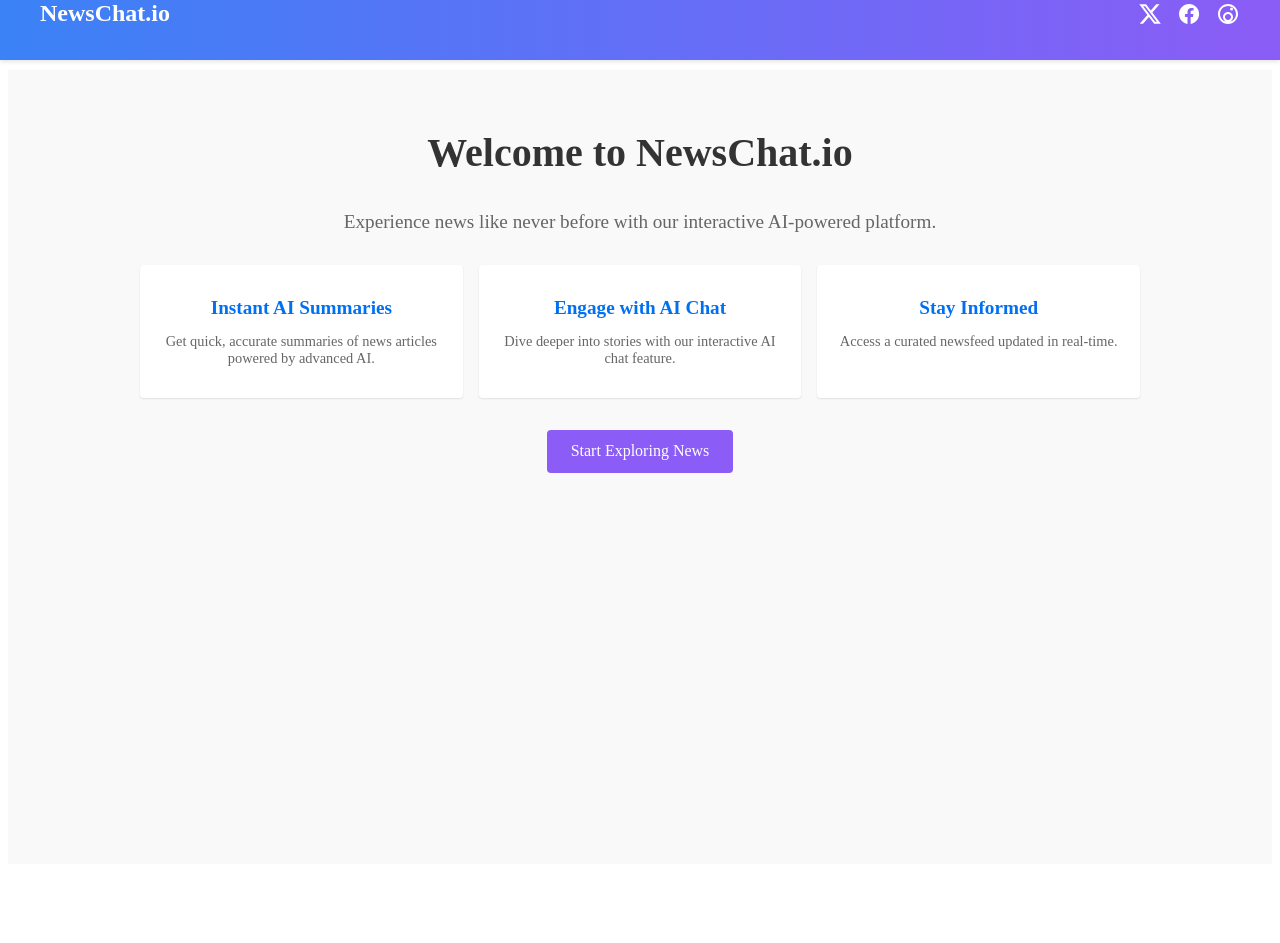
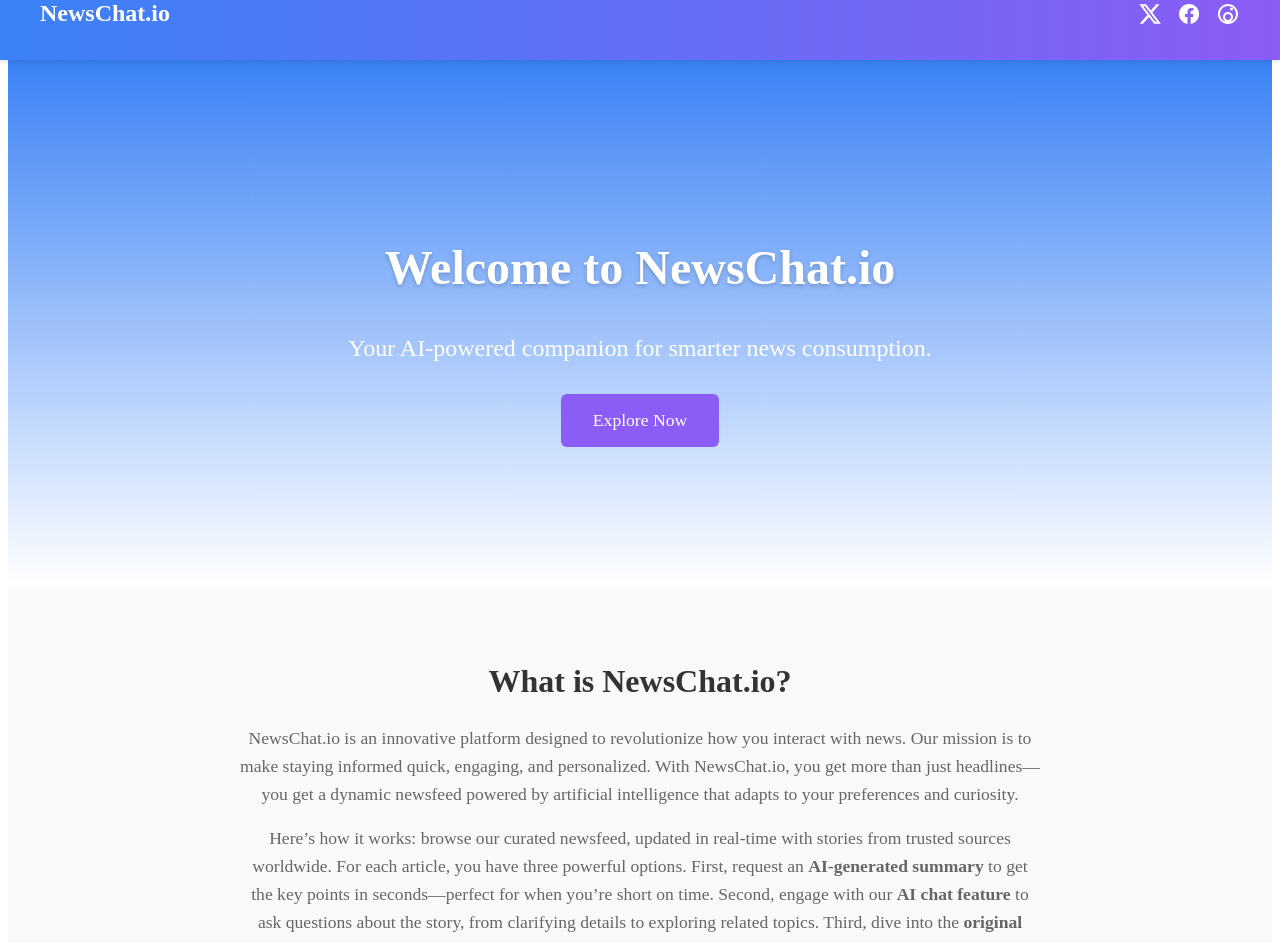
Before and after one commit to rll472/news-query, a Next.js app: page / in a window 1280 px wide. Shown: the top 943 px of the page. Before the commit the page ends 872 px from the top, so only its background shows below. Built offline with nearby package versions, Linux system fonts and the light colour scheme.

Commit message:
Updated landing page

```diff
--- a/src/app/page.jsx
+++ b/src/app/page.jsx
@@ -1,4 +1,3 @@
-// src/app/page.jsx
 import React from "react";
 import Head from "next/head";
 import Link from "next/link";
@@ -15,111 +14,89 @@
         <title>NewsChat.io - Your AI-Powered News Companion</title>
         <meta
           name="description"
-          content="Discover NewsChat.io, an interactive platform offering AI-powered news summaries and chats."
+          content="Discover NewsChat.io, an interactive platform offering AI-powered news summaries, chat-based exploration, and access to original articles."
         />
       </Head>
       <div>
+        {/* Navbar (unchanged) */}
         <nav style={styles.navbar}>
           <div style={styles.navbarContent}>
             <span style={styles.navTitle}>NewsChat.io</span>
             <div style={styles.socialLinks}>
-              <a
-                href="https://twitter.com"
-                target="_blank"
-                rel="noopener noreferrer"
-                style={styles.socialLink}
-              >
-                <svg
-                  width="24"
-                  height="24"
-                  viewBox="0 0 24 24"
-                  fill="none"
-                  xmlns="http://www.w3.org/2000/svg"
-                >
-                  <path
-                    d="M18.244 2.25h3.308l-7.227 8.26 8.502 11.24H16.17l-5.214-6.817L4.99 21.75H1.68l7.73-8.835L1.254 2.25H8.08l4.713 6.231zm-1.161 17.52h1.833L7.084 4.126H5.117z"
-                    fill="#fff"
-                  />
+              <a href="https://twitter.com" target="_blank" rel="noopener noreferrer" style={styles.socialLink}>
+                <svg width="24" height="24" viewBox="0 0 24 24" fill="none" xmlns="http://www.w3.org/2000/svg">
+                  <path d="M18.244 2.25h3.308l-7.227 8.26 8.502 11.24H16.17l-5.214-6.817L4.99 21.75H1.68l7.73-8.835L1.254 2.25H8.08l4.713 6.231zm-1.161 17.52h1.833L7.084 4.126H5.117z" fill="#fff" />
                 </svg>
               </a>
-              <a
-                href="https://facebook.com"
-                target="_blank"
-                rel="noopener noreferrer"
-                style={styles.socialLink}
-              >
-                <svg
-                  width="24"
-                  height="24"
-                  viewBox="0 0 24 24"
-                  fill="none"
-                  xmlns="http://www.w3.org/2000/svg"
-                >
-                  <path
-                    d="M12 2.04c-5.5 0-9.96 4.46-9.96 9.96 0 5.01 3.67 9.16 8.47 9.88v-6.99h-2.54v-2.89h2.54v-2.2c0-2.51 1.49-3.89 3.78-3.89 1.09 0 2.23.19 2.23.19v2.46h-1.25c-1.24 0-1.63.77-1.63 1.56v1.88h2.77l-.44 2.89h-2.33v6.99c4.8-.72 8.47-4.87 8.47-9.88 0-5.5-4.46-9.96-9.96-9.96z"
-                    fill="#fff"
-                  />
+              <a href="https://facebook.com" target="_blank" rel="noopener noreferrer" style={styles.socialLink}>
+                <svg width="24" height="24" viewBox="0 0 24 24" fill="none" xmlns="http://www.w3.org/2000/svg">
+                  <path d="M12 2.04c-5.5 0-9.96 4.46-9.96 9.96 0 5.01 3.67 9.16 8.47 9.88v-6.99h-2.54v-2.89h2.54v-2.2c0-2.51 1.49-3.89 3.78-3.89 1.09 0 2.23.19 2.23.19v2.46h-1.25c-1.24 0-1.63.77-1.63 1.56v1.88h2.77l-.44 2.89h-2.33v6.99c4.8-.72 8.47-4.87 8.47-9.88 0-5.5-4.46-9.96-9.96-9.96z" fill="#fff" />
                 </svg>
               </a>
-              <a
-                href="https://instagram.com"
-                target="_blank"
-                rel="noopener noreferrer"
-                style={styles.socialLink}
-              >
-                <svg
-                  width="24"
-                  height="24"
-                  viewBox="0 0 24 24"
-                  fill="none"
-                  xmlns="http://www.w3.org/2000/svg"
-                >
-                  <path
-                    d="M12 2C6.477 2 2 6.477 2 12s4.477 10 10 10 10-4.477 10-10S17.523 2 12 2zm0 18c-4.41 0-8-3.59-8-8s3.59-8 8-8 8 3.59 8 8-3.59 8-8 8zm3.536-11.464a1.5 1.5 0 1 0 0-3 1.5 1.5 0 0 0 0 3zm-3.536 1.464c-2.761 0-5 2.239-5 5s2.239 5 5 5 5-2.239 5-5-2.239-5-5-5zm0 8c-1.657 0-3-1.343-3-3s1.343-3 3-3 3 1.343 3 3-1.343 3-3 3z"
-                    fill="#fff"
-                  />
+              <a href="https://instagram.com" target="_blank" rel="noopener noreferrer" style={styles.socialLink}>
+                <svg width="24" height="24" viewBox="0 0 24 24" fill="none" xmlns="http://www.w3.org/2000/svg">
+                  <path d="M12 2C6.477 2 2 6.477 2 12s4.477 10 10 10 10-4.477 10-10S17.523 2 12 2zm0 18c-4.41 0-8-3.59-8-8s3.59-8 8-8 8 3.59 8 8-3.59 8-8 8zm3.536-11.464a1.5 1.5 0 1 0 0-3 1.5 1.5 0 0 0 0 3zm-3.536 1.464c-2.761 0-5 2.239-5 5s2.239 5 5 5 5-2.239 5-5-2.239-5-5-5zm0 8c-1.657 0-3-1.343-3-3s1.343-3 3-3 3 1.343 3 3-1.343 3-3 3z" fill="#fff" />
                 </svg>
               </a>
             </div>
           </div>
         </nav>
-        <div style={landingStyles.container}>
-          <h1 style={landingStyles.title}>Welcome to NewsChat.io</h1>
-          <p style={landingStyles.subtitle}>
-            Experience news like never before with our interactive AI-powered
-            platform.
+
+        {/* Hero Section */}
+        <section style={landingStyles.hero}>
+          <h1 style={landingStyles.heroTitle}>Welcome to NewsChat.io</h1>
+          <p style={landingStyles.heroSubtitle}>
+            Your AI-powered companion for smarter news consumption.
           </p>
+          <Link href="/news" style={landingStyles.ctaButton}>
+            Explore Now
+          </Link>
+        </section>
+
+        {/* What We Do Section */}
+        <section style={landingStyles.whatWeDo}>
+          <h2 style={landingStyles.sectionTitle}>What is NewsChat.io?</h2>
+          <p style={landingStyles.sectionText}>
+            NewsChat.io is an innovative platform designed to revolutionize how you interact with news. Our mission is to make staying informed quick, engaging, and personalized. With NewsChat.io, you get more than just headlines—you get a dynamic newsfeed powered by artificial intelligence that adapts to your preferences and curiosity.
+          </p>
+          <p style={landingStyles.sectionText}>
+            Here’s how it works: browse our curated newsfeed, updated in real-time with stories from trusted sources worldwide. For each article, you have three powerful options. First, request an <strong>AI-generated summary</strong> to get the key points in seconds—perfect for when you’re short on time. Second, engage with our <strong>AI chat feature</strong> to ask questions about the story, from clarifying details to exploring related topics. Third, dive into the <strong>original article</strong> for the full experience, all seamlessly linked within the platform.
+          </p>
+          <p style={landingStyles.sectionText}>
+            Whether you’re a busy professional needing quick updates, a curious reader wanting deeper insights, or someone who loves staying ahead of the news cycle, NewsChat.io has you covered. Our AI technology ensures summaries are concise yet comprehensive, while the chat feature lets you explore news on your terms. Plus, our platform is designed to be intuitive, visually appealing, and accessible across devices, so you can stay informed wherever you are.
+          </p>
+        </section>
+
+        {/* Features Section */}
+        <section style={landingStyles.featuresContainer}>
+          <h2 style={landingStyles.sectionTitle}>Why Choose NewsChat.io?</h2>
           <div style={landingStyles.features}>
             <div style={landingStyles.featureCard}>
-              <h2 style={landingStyles.featureTitle}>Instant AI Summaries</h2>
+              <h3 style={landingStyles.featureTitle}>Instant AI Summaries</h3>
               <p style={landingStyles.featureText}>
-                Get quick, accurate summaries of news articles powered by
-                advanced AI.
+                Save time with concise, accurate summaries of any article, powered by cutting-edge AI.
               </p>
             </div>
             <div style={landingStyles.featureCard}>
-              <h2 style={landingStyles.featureTitle}>Engage with AI Chat</h2>
+              <h3 style={landingStyles.featureTitle}>Interactive AI Chat</h3>
               <p style={landingStyles.featureText}>
-                Dive deeper into stories with our interactive AI chat feature.
+                Ask questions and explore stories deeper with our smart AI companion.
               </p>
             </div>
             <div style={landingStyles.featureCard}>
-              <h2 style={landingStyles.featureTitle}>Stay Informed</h2>
+              <h3 style={landingStyles.featureTitle}>Real-Time Newsfeed</h3>
               <p style={landingStyles.featureText}>
-                Access a curated newsfeed updated in real-time.
+                Stay updated with a curated feed of the latest news from around the globe.
               </p>
             </div>
           </div>
-          <Link href="/news" style={landingStyles.ctaButton}>
-            Start Exploring News
-          </Link>
-        </div>
+        </section>
       </div>
     </>
   );
 }
 
-// Reuse navbar styles from newsfeed
+// Navbar styles (unchanged)
 const styles = {
   navbar: {
     position: "fixed",
@@ -157,59 +134,94 @@
   },
 };
 
-// Landing page-specific styles
+// Updated landing page styles
 const landingStyles = {
-  container: {
-    marginTop: "70px",
-    padding: "2rem",
-    backgroundColor: "#f9f9f9",
-    minHeight: "calc(100vh - 70px)",
+  hero: {
+    marginTop: "60px",
+    padding: "4rem 2rem",
+    background: "linear-gradient(to bottom, #3B82F6, #ffffff)",
+    textAlign: "center",
+    color: "#fff",
+    minHeight: "50vh",
     display: "flex",
     flexDirection: "column",
+    justifyContent: "center",
     alignItems: "center",
+  },
+  heroTitle: {
+    fontSize: "3rem",
+    fontWeight: "bold",
+    marginBottom: "1rem",
+    textShadow: "0 2px 4px rgba(0,0,0,0.2)",
+  },
+  heroSubtitle: {
+    fontSize: "1.5rem",
+    marginBottom: "2rem",
+    maxWidth: "600px",
+  },
+  whatWeDo: {
+    padding: "3rem 2rem",
+    backgroundColor: "#f9f9f9",
     textAlign: "center",
   },
-  title: {
-    fontSize: "2.5rem",
-    marginBottom: "1rem",
+  sectionTitle: {
+    fontSize: "2rem",
+    fontWeight: "bold",
     color: "#333",
+    marginBottom: "1.5rem",
   },
-  subtitle: {
-    fontSize: "1.2rem",
-    marginBottom: "2rem",
+  sectionText: {
+    fontSize: "1.1rem",
     color: "#666",
+    maxWidth: "800px",
+    margin: "0 auto 1rem",
+    lineHeight: "1.6",
+  },
+  featuresContainer: {
+    padding: "3rem 2rem",
+    backgroundColor: "#fff",
+    textAlign: "center",
   },
   features: {
     display: "grid",
     gridTemplateColumns: "repeat(auto-fit, minmax(250px, 1fr))",
-    gap: "1rem",
-    maxWidth: "1000px",
-    marginBottom: "2rem",
+    gap: "2rem",
+    maxWidth: "1200px",
+    margin: "0 auto",
   },
   featureCard: {
     backgroundColor: "#fff",
-    padding: "1rem",
-    borderRadius: "4px",
-    boxShadow: "0 1px 2px rgba(0,0,0,0.1)",
+    padding: "1.5rem",
+    borderRadius: "8px",
+    boxShadow: "0 4px 6px rgba(0,0,0,0.1)",
+    transition: "transform 0.3s",
+    ":hover": {
+      transform: "translateY(-5px)",
+    },
   },
   featureTitle: {
-    fontSize: "1.2rem",
-    marginBottom: "0.5rem",
-    color: "#0070f3",
+    fontSize: "1.3rem",
+    fontWeight: "600",
+    color: "#3B82F6",
+    marginBottom: "0.75rem",
   },
   featureText: {
-    fontSize: "0.9rem",
-    color: "#666",
+    fontSize: "1rem",
+    color: "#555",
+    lineHeight: "1.5",
   },
   ctaButton: {
-    padding: "0.8rem 1.5rem",
-    fontSize: "1rem",
+    padding: "1rem 2rem",
+    fontSize: "1.1rem",
     backgroundColor: "#8B5CF6",
     color: "#fff",
     border: "none",
-    borderRadius: "4px",
+    borderRadius: "6px",
     textDecoration: "none",
     cursor: "pointer",
     transition: "background-color 0.3s",
+    ":hover": {
+      backgroundColor: "#7C3AED",
+    },
   },
 };
```
